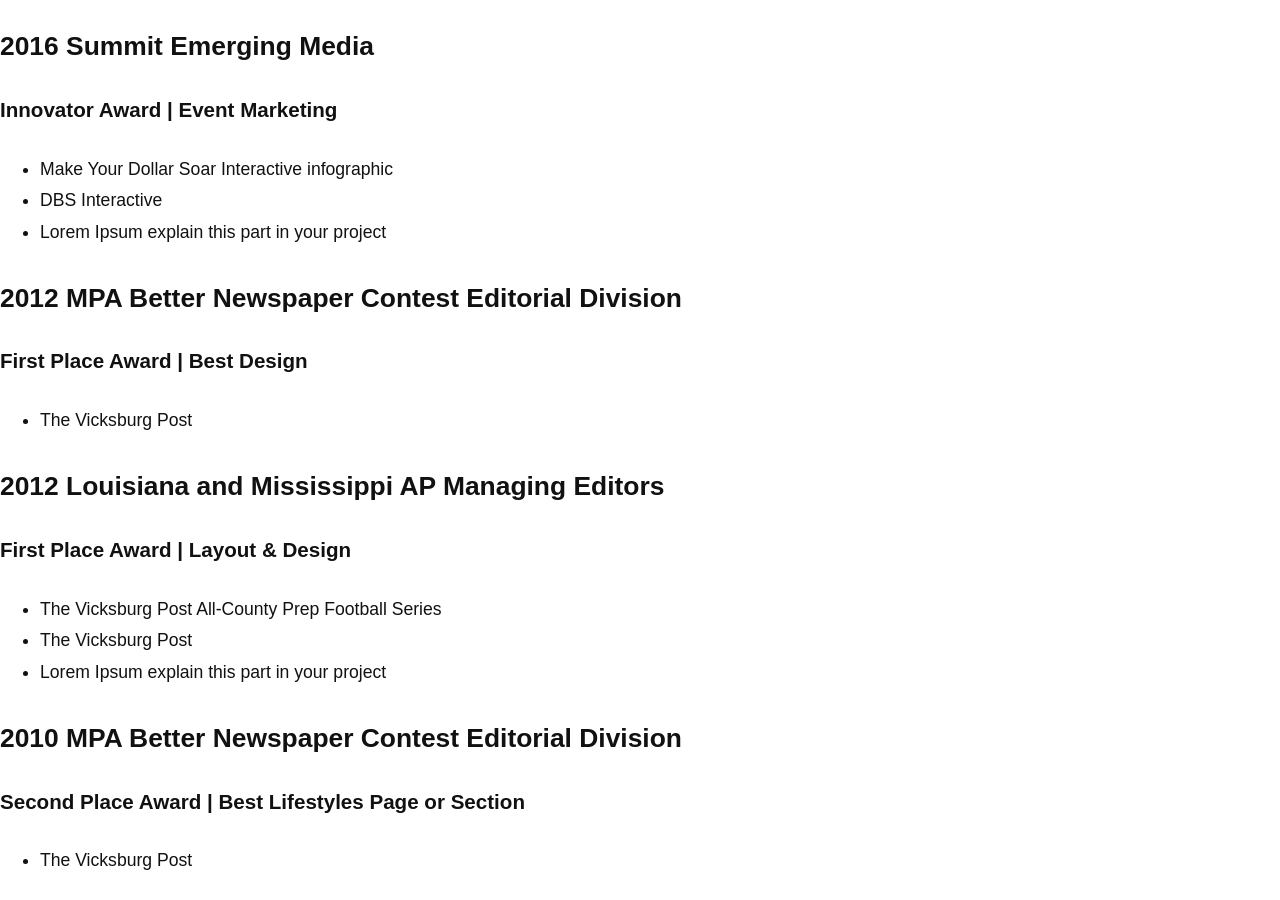
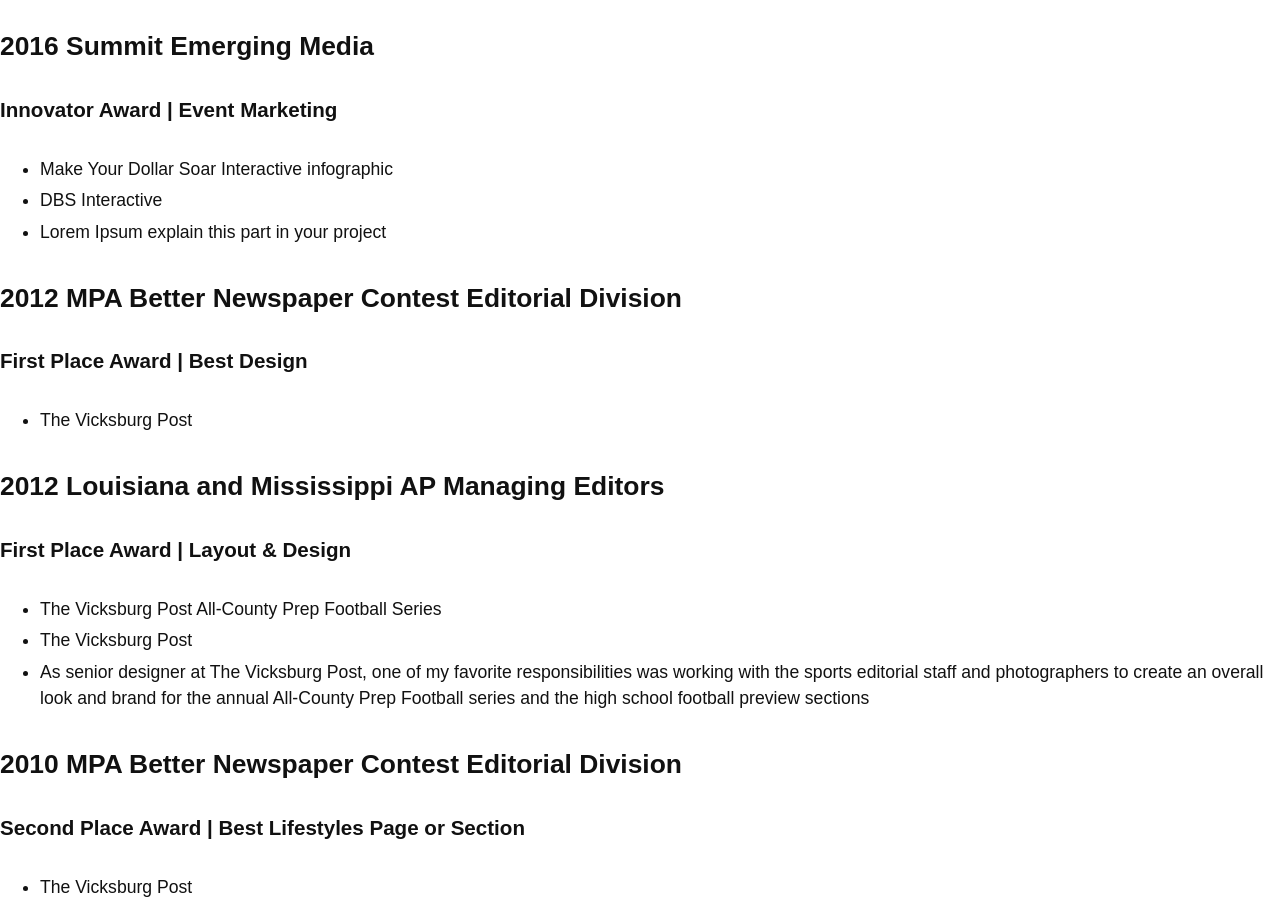
Before and after one commit to EmilyBlaineClark/emilyblaineclark.github.io, a Jekyll site: the page built from experience.html, in a window 1280 px wide and 900 px high, scrolled down 2777 px. Built offline with Jekyll 4.4.1, drawn with Linux system fonts in a browser that asks for light colours; before the commit the page ends 3651 px from its top, so only the background shows below that.

Commit message:
Update awards.yml

```diff
--- a/_data/awards.yml
+++ b/_data/awards.yml
@@ -18,7 +18,7 @@
   list:
     - item: "The Vicksburg Post All-County Prep Football Series"
     - item: The Vicksburg Post
-    - item: Lorem Ipsum explain this part in your project
+    - item: As senior designer at The Vicksburg Post, one of my favorite responsibilities was working with the sports editorial staff and photographers to create an overall look and brand for the annual All-County Prep Football series and the high school football preview sections
 
 - title: 2010 MPA Better Newspaper Contest Editorial Division
   award: Second Place Award
```
